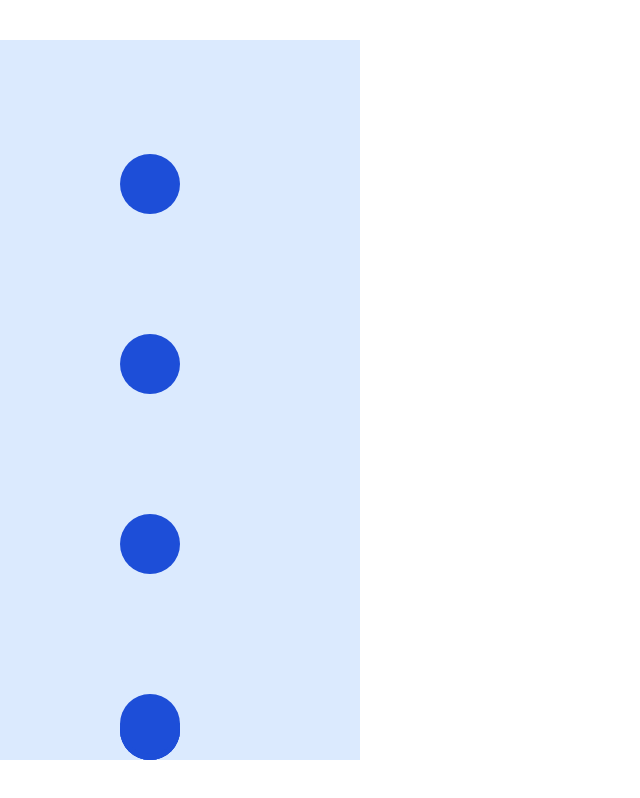
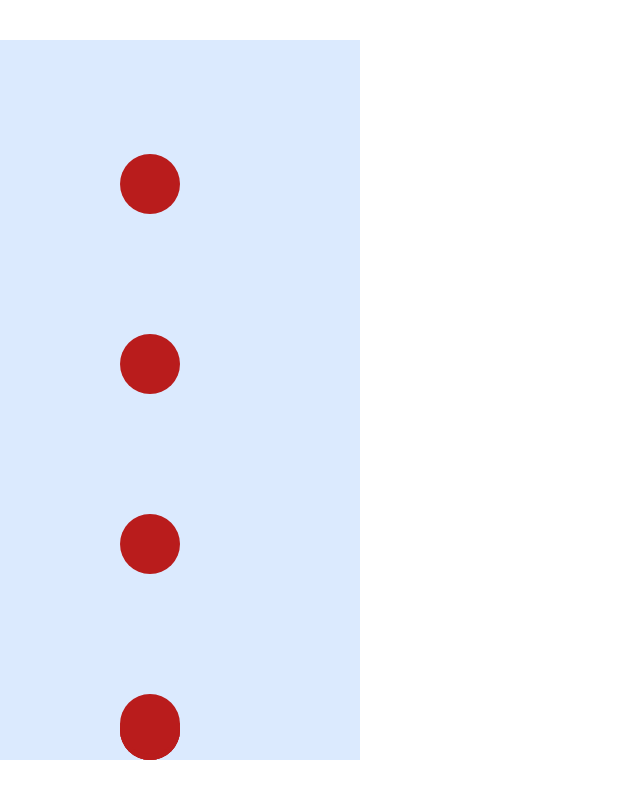
Before and after one commit to boxfish-jp/puyopuyo, a React (Vite) app: page / in a window 1280 px wide. Shown: the whole page, without its empty margins (0-640 px from the left). Built offline with nearby package versions, Linux system fonts and the light colour scheme.

Commit message:
feat: puyoの色の変更を可能に

```diff
--- a/src/puyos/puyo/makePuyos.tsx
+++ b/src/puyos/puyo/makePuyos.tsx
@@ -5,12 +5,20 @@ interface puyoSettingType {
   position: "up" | "down";
 }
 
-export const makePuyos = (puyoSetting: puyoSettingType): ComponentType => {
-  return PuyoComponent;
+interface puyoCssType {
+  color: string;
+}
+
+export const getPuyo = (puyoSetting: puyoSettingType): ComponentType => {
+  return () => <PuyoComponent puyoSetting={puyoSetting} />;
 };
 
-const PuyoComponent: React.FC = () => {
+export const PuyoComponent = ({
+  puyoSetting,
+}: { puyoSetting: puyoSettingType }) => {
   const [positon, setPosition] = useState({ x: 150, y: 750 });
+
+  const puyoCss = getPuyoCss(puyoSetting);
 
   useEffect(() => {
     const intervalId = setInterval(() => {
@@ -25,8 +33,32 @@ const PuyoComponent: React.FC = () => {
 
   return (
     <div
-      className="absolute bg-blue-700 w-[60px] h-[60px] rounded-full z-10"
+      className={`absolute ${puyoCss.color} w-[60px] h-[60px] rounded-full z-10`}
       style={{ left: `${positon.x - 30}px`, top: `${720 - positon.y - 30}px` }}
     />
   );
 };
+
+const getPuyoCss = (puyoSetting: puyoSettingType): puyoCssType => {
+  let color: string;
+  switch (puyoSetting.color) {
+    case "red":
+      color = "bg-red-700";
+      break;
+    case "yellow":
+      color = "bg-yellow-700";
+      break;
+    case "green":
+      color = "bg-green-700";
+      break;
+    case "blue":
+      color = "bg-blue-700";
+      break;
+    case "purple":
+      color = "bg-purple-700";
+      break;
+    default:
+      throw new Error("Invalid color");
+  }
+  return { color };
+};
--- a/src/puyos/puyosModel.tsx
+++ b/src/puyos/puyosModel.tsx
@@ -1,5 +1,5 @@
 import type { ComponentType, Dispatch, SetStateAction } from "react";
-import { makePuyos } from "./puyo/makePuyos";
+import { getPuyo } from "./puyo/makePuyos";
 
 export interface PuyoType {
   PuyoComponent: ComponentType;
@@ -13,9 +13,8 @@ export class PuyosModel {
     this._setPuyos = setPuyos;
   }
 
-  drop(puyosId: number) {
-    const id = puyosId;
-    const newPuyo: ComponentType = makePuyos({ color: "red", position: "up" });
+  drop(id: number) {
+    const newPuyo = getPuyo({ color: "red", position: "up" });
     this._setPuyos((prev) => [...prev, { PuyoComponent: newPuyo, id }]);
   }
 }
```
